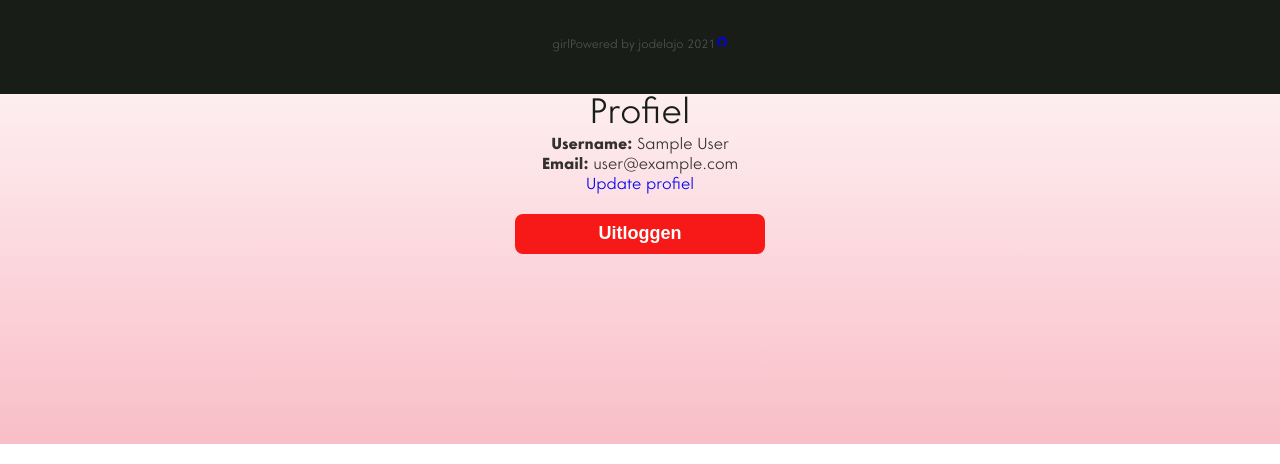
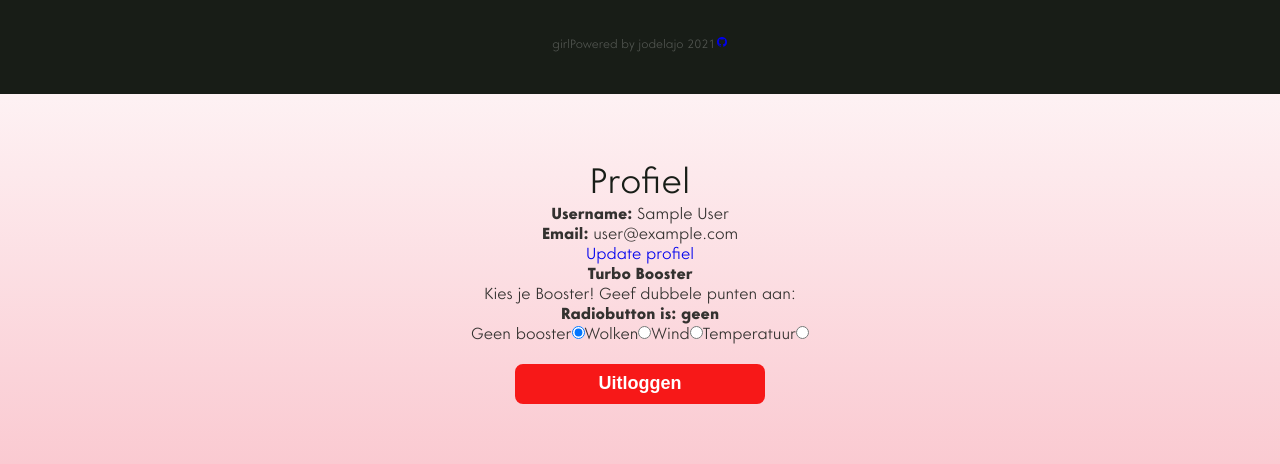
Before and after one commit to jodelajo/react-eindproject-frontend-development, a React (Create React App) app: page /profile in a window 1280 px wide. Shown: the part 706-1170 px from the top of the page. Built offline with nearby package versions, Linux system fonts and the light colour scheme; no server answers; sample sign-in values are in the browser's storage.

Commit message:
ready for netlify

```diff
--- a/src/App.css
+++ b/src/App.css
@@ -70,7 +70,7 @@ body {
 @media only screen and (min-width: 1600px) {
     .weather-container {
         background: linear-gradient(#ffffff, #f9bec7);
-        padding: 0 0 100px 0;
+        padding: 0 0 20px 0;
     }
 
     .weather-wrapper {
--- a/src/components/text/Text.css
+++ b/src/components/text/Text.css
@@ -1,45 +1,55 @@
-#star-button {
-
-    /*font-size: 34px;*/
+#star-button-text {
+    vertical-align: bottom;
+    font-size: 34px;
 }
 
 
-#star-button > * {
+#star-button-text > * {
     fill: #ff477e;
-    vertical-align: middle;
-
 }
 
 .text {
     display: flex;
     flex-direction: column;
     justify-content: space-between;
-
+    padding: 40px;
     background-color: rgba(51, 49, 47, 0.7);
     margin-left: 40px;
+    border-radius: 32px 32px 0 0;
 }
 
 .alinea-text {
-
-    /*background-color: white;*/
+    border-radius: 32px 32px 0 0;
+    background-color: rgba(255, 255, 255, 0.2);
     display: flex;
     flex-direction: column;
     color: white;
+    padding: 20px 30px;
     /*align-items: center;*/
 
 }
 
 .alinea {
-    padding: 10px;
-    font-size: 1.6em;
+    /*padding: 10px;*/
+    font-size: 1.2em;
     text-align: left;
     font-weight: 300;
 
 }
 
+.text-link a {
+    color: #ff0a54;
+    font-weight: 600;
+}
+
+.text-link a:hover {
+    color: #f9bec7;
+}
+
 #drie {
-    text-align: center;
+    margin-left: 100px;
     font-weight: 600;
+    font-size: 1.4em;
 }
 .arrow {
     font-size: 30px;
@@ -53,11 +63,21 @@
     font-size: 2.4em;
     font-variant: all-small-caps;
     color: #f9bec7;
+    margin-bottom: 20px;
 }
 
 
-@media only screen and (min-width: 1024px) {
+@media only screen and (min-width: 1300px) {
     .text-h2 {
         font-size: 3.4em;
     }
+    .text {
+        padding: 50px;
+    }
+    .alinea {
+        font-size: 1.6em;
+    }
+    #drie {
+        font-size: 1.6em;
+    }
 }
--- a/src/components/text/Text.js
+++ b/src/components/text/Text.js
@@ -1,5 +1,5 @@
 import React from 'react';
-import {RiHome2Line, RiStarLine, RiArrowLeftLine, RiArrowRightLine, RiGithubFill} from "react-icons/ri";
+import { RiStarLine,  RiArrowRightLine } from "react-icons/ri";
 import './Text.css'
 import {useAuth} from "../../context/AuthContext";
 import {Link} from 'react-router-dom'
@@ -14,9 +14,9 @@ function Text() {
 
 
 
-            <p id="een" className="alinea"> <span className="arrow"><RiArrowRightLine/> </span>Maak snel een <Link to="/sign-up">account</Link> aan, of <Link
-                to="log-in">log in</Link>.</p>}
-            <p id="twee" className="alinea"><span className="arrow"><RiArrowRightLine/> </span>Klik op de <RiStarLine id="star-button"/> voor de
+            <p id="een" className="alinea"> <span className="arrow"><RiArrowRightLine/> </span>Maak snel een <span className="text-link"><Link to="/sign-up">account</Link></span> aan, of <span className="text-link"><Link
+                to="log-in">log in</Link></span>.</p>}
+            <p id="twee" className="alinea"><span className="arrow"><RiArrowRightLine/> </span>Klik op de <RiStarLine id="star-button-text"/> voor de
                 Top 5 locaties in Friesland </p>
 
             <p id="drie" className="alinea">of</p>
--- a/src/context/AuthContext.js
+++ b/src/context/AuthContext.js
@@ -17,6 +17,8 @@ export function AuthContextProvider({children}) {
                 ref.user.updateProfile({
                     displayName: userName,
                 })
+                console.log(currentUser)
+                setCurrentUser({...currentUser, displayName: userName})
             })
     }
 
@@ -55,6 +57,7 @@ export function AuthContextProvider({children}) {
         signup,
         login,
         logout,
+        setCurrentUser,
         resetPassword: resetPassword,
         updateEmail: updateEmail,
         updatePassword: updatePassword,
--- a/src/context/LocationContext.js
+++ b/src/context/LocationContext.js
@@ -2,9 +2,9 @@ import React, {createContext, useEffect, useState,} from 'react';
 import axios from 'axios';
 import kelvinToCelsius from "../helpers/kelvinToCelsius";
 
-function getPointsClouds(clouds) {
+function getPointsClouds(clouds,multiplier) {
     if (clouds < 10) {
-        return 11;
+        return 11 * multiplier;
         // setPointsClouds(pointsClouds + 20);
     }
     if (clouds >= 10 && clouds < 15) {
@@ -51,7 +51,6 @@ function getPointsClouds(clouds) {
         return 0;
     }
 }
-
 
 function getPointsWind(wind) {
     if (wind < 0.3) {
@@ -307,7 +306,7 @@ function LocationContextProvider({children}) {
                     totalPointsClouds: getPointsClouds(location.clouds.all),
                     totalPointsTemp: getPointsTemp(kelvinToCelsius(location.main.temp)),
                     totalPointsWind: getPointsWind(location.wind.speed),
-                    totalPoints: getPointsClouds(location.clouds.all) + getPointsWind(location.wind.speed) + getPointsTemp(kelvinToCelsius(location.main.temp)),
+                    totalPoints: getPointsClouds(location.clouds.all,1) + getPointsWind(location.wind.speed) + getPointsTemp(kelvinToCelsius(location.main.temp)),
                 }
 
             })
--- a/src/pages/home/Home.css
+++ b/src/pages/home/Home.css
@@ -130,17 +130,17 @@
         min-width: 400px;
         max-width: 640px;
         border-radius: 32px 32px 0 0;
-        /*display: flex;*/
-        /*align-items: center;*/
-        /*flex-direction: column;*/
-        /*justify-content: flex-end;*/
+        display: flex;
+        align-items: center;
+        flex-direction: column;
+        justify-content: flex-end;
         /*box-shadow: .25rem .5rem 2rem 0 rgba(0, 0, 0, 0.1);*/
+        background-color: rgba(90, 40, 127, 0.4);
     }
 
     .map-web-left {
         width: 400px;
         border-radius: 32px 32px 0 0;
-        background-color: rgba(90, 40, 127, 0.4);
     }
 
     .footer-web-left {
--- a/src/pages/profile/Profile.js
+++ b/src/pages/profile/Profile.js
@@ -2,7 +2,6 @@ import React, {useState} from 'react'
 import '../signUp/SignUp.css'
 import {useAuth} from '../../context/AuthContext'
 import {Link, useHistory} from 'react-router-dom'
-import '../signUp/SignUp.css'
 import SubmitButton from "../../components/submitButton/SubmitButton";
 
 function Profile() {
@@ -21,8 +20,8 @@ function Profile() {
         }
     }
 
-    return <main className="signup-wrapper">
-        <div>
+    return <main className="form">
+        <div >
             <h2>Profiel</h2>
             <div>
                 {error && <p> {error} </p>}
@@ -38,9 +37,74 @@ function Profile() {
 
             </div>
         </div>
+        <div className="booster-wrapper">
+            <h4>Turbo Booster</h4>
+            <p>Kies je Booster! Geef dubbele punten aan:</p>
+            <div className="booster-content">
+                <h4>Radiobutton is: {radio}</h4>
+                <div className="radio-buttons">
+                    <label
+                        htmlFor="geen"
+                        className="label-booster">
+                        Geen booster
+                        <input
+                            className="radio-button"
+                            type="radio"
+                            id="geen"
+                            name="booster"
+                            value="geen"
+                            checked={radio ==="geen"}
+                            onChange={(e)=>{ setRadio(e.target.value)}}
+                        />
+                    </label>
+                    <label
+                        htmlFor="clouds"
+                        className="label-booster">
+                        Wolken
+                        <input
+                            className="radio-button"
+                            type="radio"
+                            id="clouds"
+                            name="booster"
+                            value="clouds"
+                            checked={radio ==="clouds"}
+                            onChange={(e)=>{ setRadio(e.target.value)}}
+                        />
+                    </label>
+                    <label htmlFor="wind"
+                           className="label-booster">
+                        Wind
+                        <input
+                            className="radio-button"
+                            type="radio"
+                            id="wind"
+                            name="booster"
+                            value="wind"
+                            checked={radio ==="wind"}
+                            onChange={(e)=>{ setRadio(e.target.value)}}
+                        />
+                    </label>
+                    <label htmlFor="temp"
+                           className="label-booster">
+                        Temperatuur
+                        <input
+                            className="radio-button"
+                            type="radio"
+                            id="temp"
+                            name="booster"
+                            value="temp"
+                            checked={radio ==="temp"}
+                            onChange={(e)=>{ setRadio(e.target.value)}}
+                        />
+                    </label>
+                </div>
+            </div>
+        </div>
 
-        <div>
+
+                <div>
             <SubmitButton
+                className="submit-button-profile"
                 buttonText="Uitloggen"
                 onClick={handleLogout}
             />
--- a/src/pages/signUp/SignUp.css
+++ b/src/pages/signUp/SignUp.css
@@ -3,17 +3,17 @@
     flex-direction: column;
 }
 
-.signup-wrapper {
-    margin-top: 40px;
-    /*background-color: white;*/
-    width: 316px;
-    padding: 20px;
-    /*min-height: 470px;*/
-    display: flex;
-    flex-direction: column;
-    justify-content: space-between;
+/*.signup-wrapper {*/
+/*    margin-top: 40px;*/
+/*    background-color: white;*/
+/*    width: 316px;*/
+/*    padding: 20px;*/
+/*    !*min-height: 470px;*!*/
+/*    display: flex;*/
+/*    flex-direction: column;*/
+/*    justify-content: space-between;*/
 
-}
+/*}*/
 
 .form {
     margin-top: 130px;
@@ -33,6 +33,10 @@
     font-size: 18px;
     border-radius: 8px;
 }
+
+.submit-button-profile {
+    margin-top: 40px;
+}
 .input {
     margin-bottom: 6px;
     width: 250px;
```
Also changed, not shown: src/pages/profile/Profile.css (+36 -36 lines), 1 other file (tests, documents, lock files or other folders).
